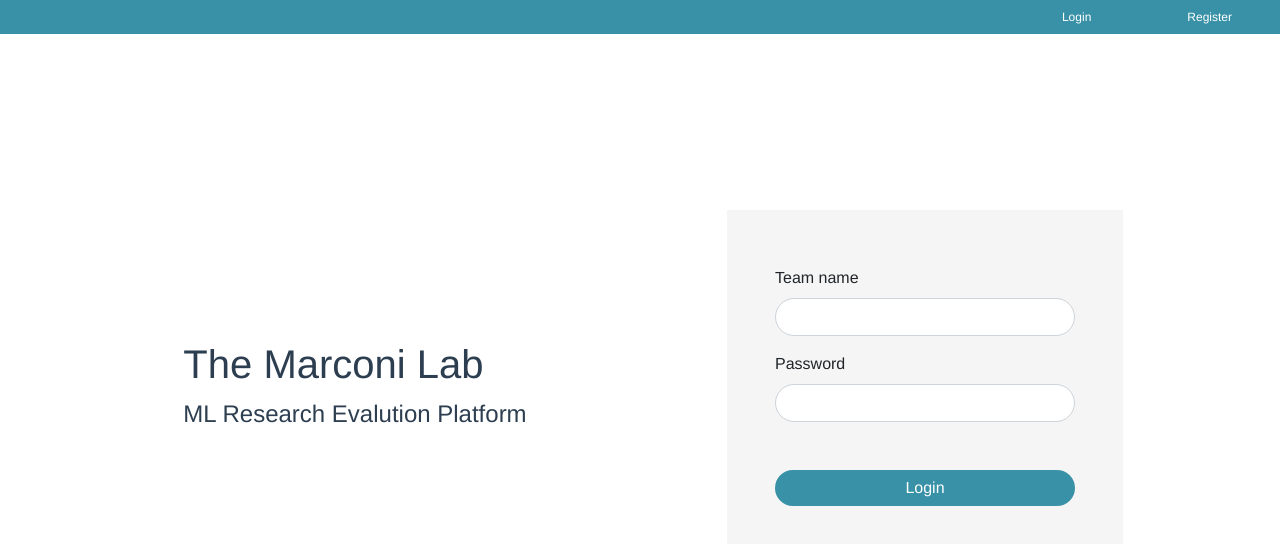
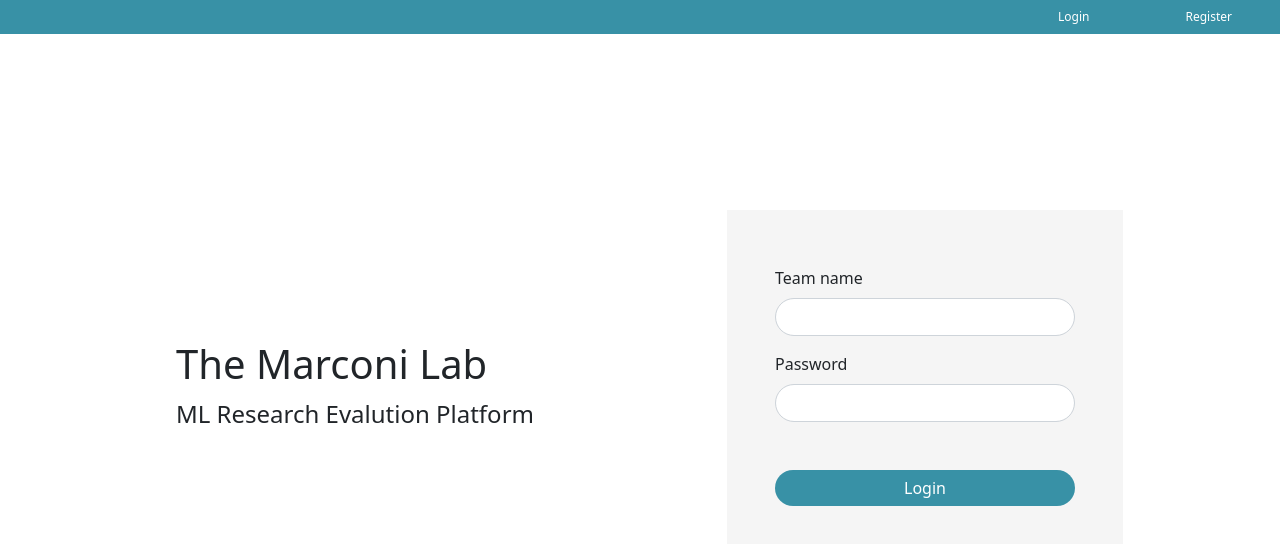
Before and after one commit to Marconi-Lab/Evaluation-platform, a Vue app in the folder frontend/: page / in a window 1280 px wide. Shown: the top 544 px of the page. Built offline with nearby package versions, Linux system fonts and the light colour scheme.

Commit message:
Removes default app styles

```diff
--- a/frontend/src/App.vue
+++ b/frontend/src/App.vue
@@ -4,12 +4,4 @@
   </div>
 </template>
 
-<style lang="scss">
-#app {
-  font-family: Avenir, Helvetica, Arial, sans-serif;
-  -webkit-font-smoothing: antialiased;
-  -moz-osx-font-smoothing: grayscale;
-  text-align: center;
-  color: #2c3e50;
-}
-</style>
+<style lang="scss"></style>
```
